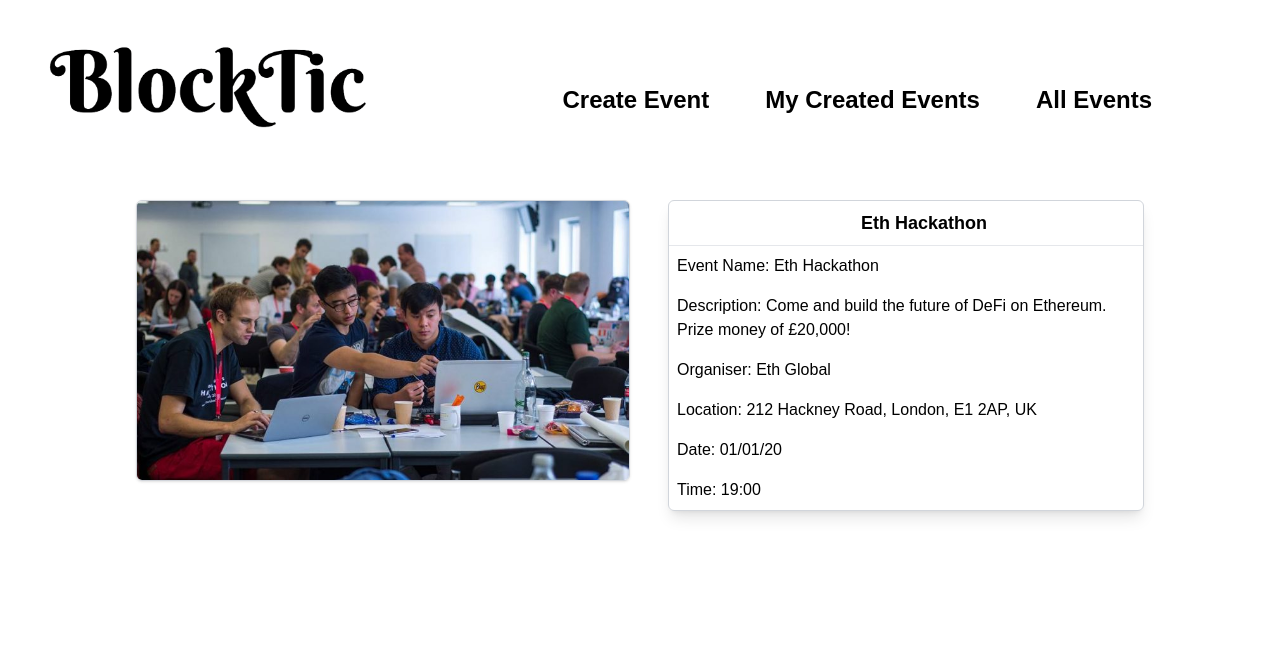
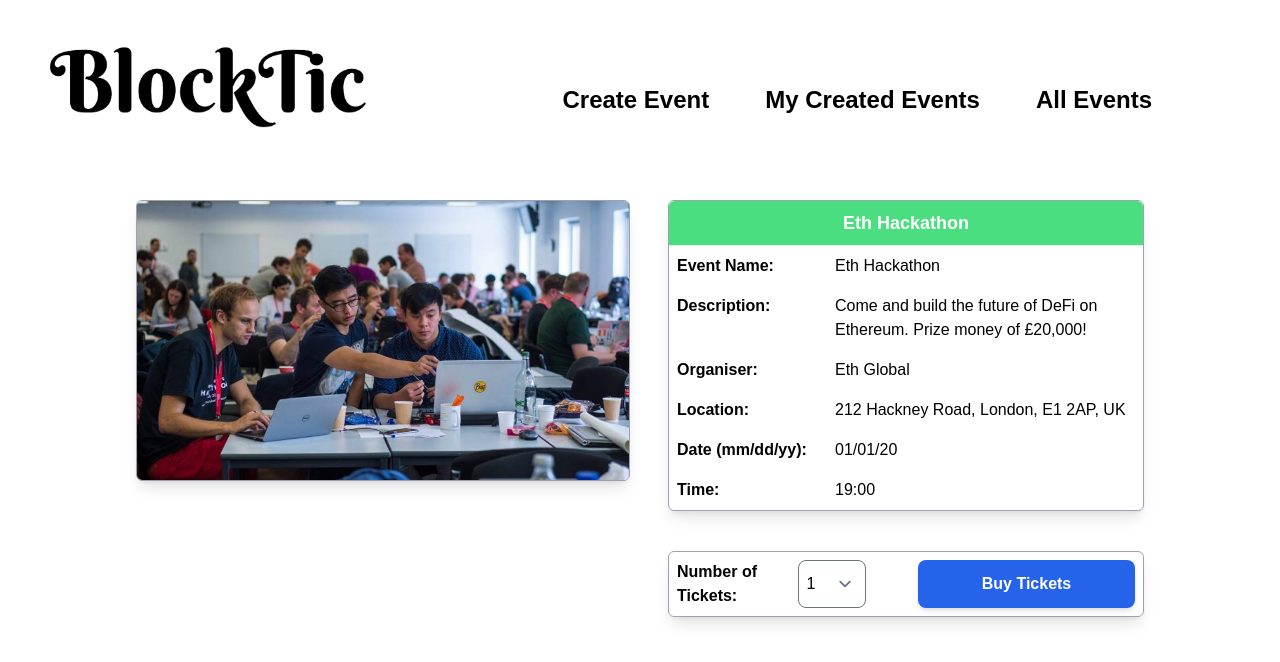
Before and after one commit to encode-g16/final-project-frontend, a React (Create React App) app: page /events/1 in a window 1280 px wide. Shown: the top 662 px of the page. Built offline with nearby package versions, Linux system fonts and the light colour scheme.

Commit message:
css changes to event details page, adds buy button

```diff
--- a/src/pages/Event.tsx
+++ b/src/pages/Event.tsx
@@ -32,18 +32,43 @@ export default function Event() {
         </header>
         <div className="block mx-auto md:grid md:grid-cols-4 md:gap-10 md:max-w-screen-lg">
             <img src={event.imageUrl} alt="event banner"
-            className="block w-full mx-2 md:col-span-2 rounded-md border border-gray-300 shadow"/>
+            className="block mx-2 overflow-hidden md:col-span-2 rounded-md border border-gray-400 shadow-lg"/>
 
-            <div className='mx-2 border border-gray-300 rounded-md shadow-lg block md:col-span-2'>
-                <h1 className='w-full p-2 text-center text-lg font-semibold'>{event.title}</h1>
+            <div className='mx-2 mt-5 border border-gray-400 rounded-md shadow-lg block md:col-span-2 md:mt-0'>
+                <h1 className='p-2 m-0 text-center text-lg  text-white font-semibold rounded-t-md bg-green-400'>{event.title}</h1>
                 <hr/>
-                <p className="p-2">Event Name: {event.title}</p>
-                <p className="p-2">Description: {event.description}</p>
-                <p className="p-2">Organiser: {event.organiser}</p>
-                <p className="p-2">Location: {event.location}</p>
-                <p className="p-2">Date: {event.date}</p>
-                <p className="p-2">Time: {event.time}</p>
+                <div className="grid grid-cols-3 gap-0">
+                    <p className="p-2 font-semibold col-span-1">Event Name:</p><p className="p-2 col-span-2">{event.title}</p>
+                    <p className="p-2 font-semibold col-span-1">Description:</p><p className="p-2 col-span-2">{event.description}</p>
+                    <p className="p-2 font-semibold col-span-1">Organiser:</p><p className="p-2 col-span-2">{event.organiser}</p>
+                    <p className="p-2 font-semibold col-span-1">Location:</p><p className="p-2 col-span-2">{event.location}</p>
+                    <p className="p-2 font-semibold col-span-1">Date (mm/dd/yy):</p><p className="p-2 col-span-2">{event.date}</p>
+                    <p className="p-2 font-semibold col-span-1">Time:</p><p className="p-2 col-span-2">{event.time}</p>
+                </div>
             </div>
+            <div className='mx-2 block md:col-start-3 md:col-span-2 border border-gray-400 rounded-md shadow-lg'>
+                <div className='block md:grid md:grid-cols-4 md:gap-2'>
+                    <label className='p-2 font-semibold col-span-1' htmlFor="number-of-tickets">Number of Tickets:</label>
+                    <select className="w-[50px] p-2 m-2 rounded-lg col-span-1" name="number-of-tickets" id="number-of-tickets">
+                        <option value="1" className="">1</option>
+                        <option value="2">2</option>
+                        <option value="3">3</option>
+                        <option value="4">4</option>
+                        <option value="5">5</option>
+                        <option value="6">6</option>
+                        <option value="7">7</option>
+                        <option value="8">8</option>
+                        <option value="9">9</option>
+                        <option value="10">10</option>
+                    </select>
+                    <button type="submit"
+                        className="p-2 m-2 rounded-lg bg-blue-600 text-white
+                        col-span-2 font-semibold hover:bg-blue-700 shadow-md"
+                        >Buy Tickets
+                    </button>
+                </div>
+            </div>
+
 
         </div>
     </div>
```
